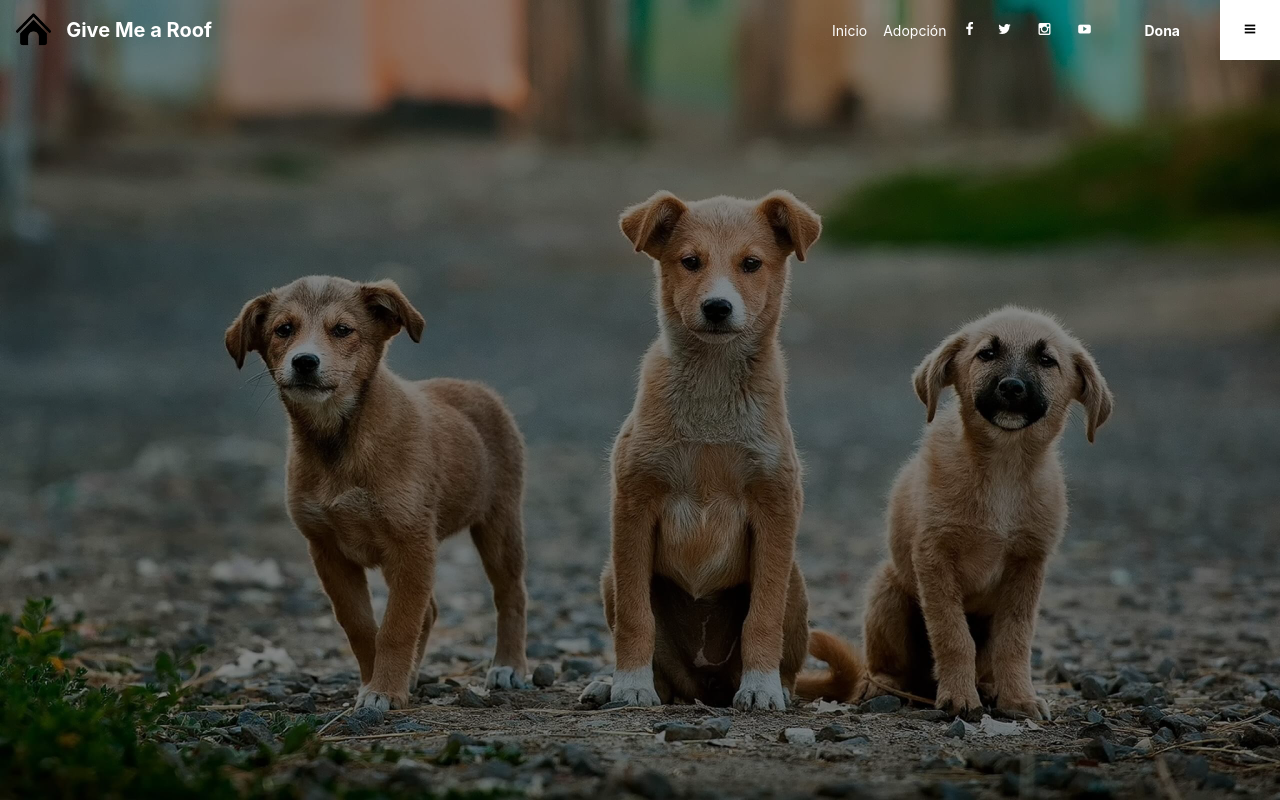
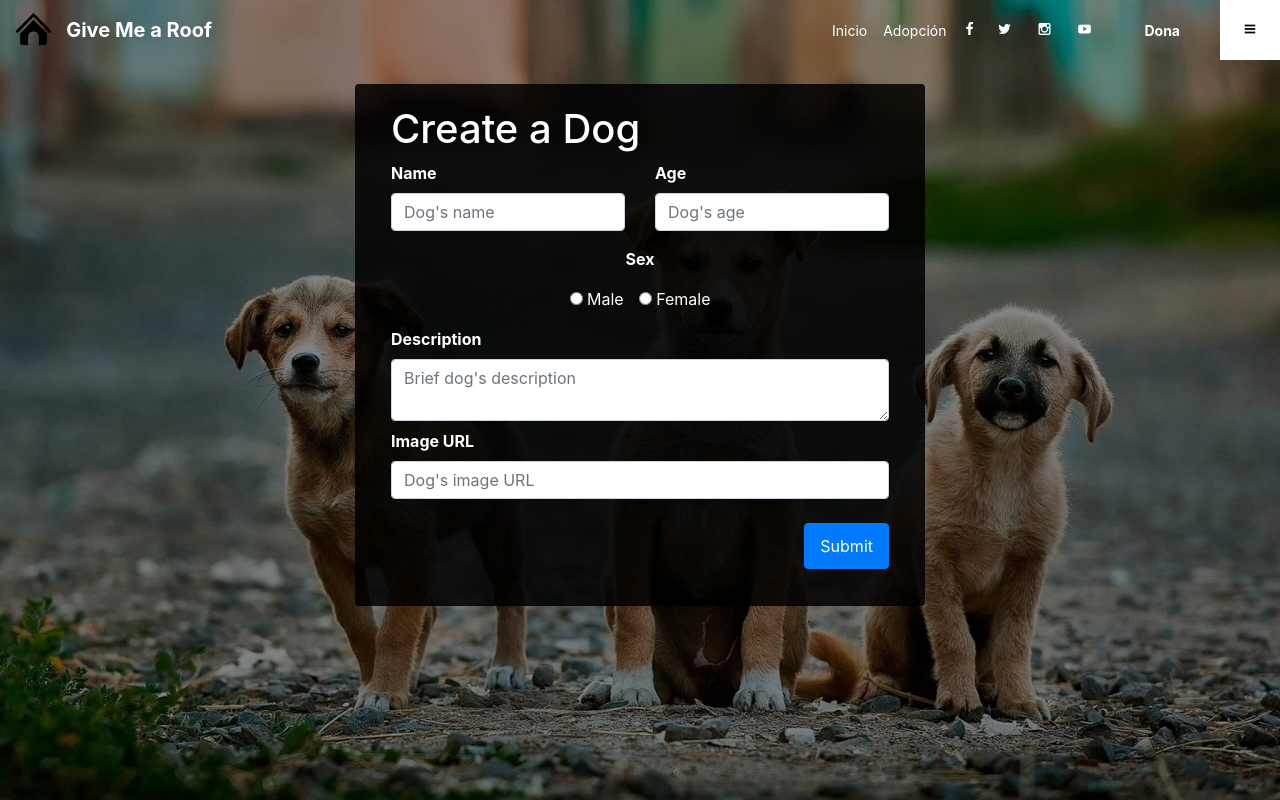
Before and after one commit to ismi1983/adopciones1, an Angular app in the folder give-me-a-roof/: page /dogs/create in a window 1280 px wide. Before the commit this address led to /. Built offline with nearby package versions, Linux system fonts and the light colour scheme.

Commit message:
Add form to add new dogs

```diff
--- a/give-me-a-roof/src/app/app-routing.module.ts
+++ b/give-me-a-roof/src/app/app-routing.module.ts
@@ -3,6 +3,7 @@ import { Routes, RouterModule } from '@angular/router';
 import { DogsComponent } from './components/dogs/dogs.component';
 import { HomeComponent } from './components/home/home.component';
 import { LoginComponent } from './components/login/login.component';
+import { CreateDogComponent } from './components/create-dog/create-dog.component';
 
 
 const routes: Routes = [
@@ -15,6 +16,10 @@ const routes: Routes = [
     component: DogsComponent,
   },
   {
+    path: 'dogs/create',
+    component: CreateDogComponent,
+  },
+  {
     path: 'login',
     component: LoginComponent,
   },
--- a/give-me-a-roof/src/app/app.module.ts
+++ b/give-me-a-roof/src/app/app.module.ts
@@ -10,6 +10,7 @@ import { DogsComponent } from './components/dogs/dogs.component';
 import { DogComponent } from './components/dog/dog.component';
 import { HomeComponent } from './components/home/home.component';
 import { LoginComponent } from './components/login/login.component';
+import { CreateDogComponent } from './components/create-dog/create-dog.component';
 
 @NgModule({
   declarations: [
@@ -18,7 +19,8 @@ import { LoginComponent } from './components/login/login.component';
     DogsComponent,
     DogComponent,
     HomeComponent,
-    LoginComponent
+    LoginComponent,
+    CreateDogComponent
   ],
   imports: [
     BrowserModule,
--- /dev/null
+++ b/give-me-a-roof/src/app/components/create-dog/create-dog.component.html
@@ -0,0 +1,56 @@
+<div class="container create-dog">
+  <div class="row">
+    <div class="col-12 col-md-6 mx-auto mt-4 card">
+      <div class="card-body">
+        <h1>Create a Dog</h1>
+
+        <form (ngSubmit)="onSubmit()" [formGroup]="createForm" class="form-group">
+          <div class="row mb-3">
+            <div class="col-12 col-md-6">
+              <label for="dog-name" class="label">Name</label>
+              <input type="text" formControlName="name" id="dog-name" class="form-control" placeholder="Dog's name">
+            </div>
+
+            <div class="col-12 col-md-6">
+              <label for="dog-age" class="label">Age</label>
+              <input type="text" formControlName="age" id="dog-age" class="form-control" placeholder="Dog's age">
+            </div>
+          </div>
+
+          <div class="row mb-2">
+            <div class="col-12">
+              <p class="text-center label">Sex</p>
+            </div>
+            <div class="col-12 flex dog-sex">
+              <label for="male-dog">
+                <input type="radio" formControlName="sex" id="male-dog" value="Male">
+                Male
+              </label>
+
+              <label for="female-dog">
+                <input type="radio" formControlName="sex" id="female-dog" value="Female">
+                Female
+              </label>
+            </div>
+          </div>
+
+          <div class="row">
+            <div class="col-12 mb-2">
+              <label for="dog-description" class="label">Description</label>
+              <textarea formControlName="description" id="dog-description" class="form-control" placeholder="Brief dog's description"></textarea>
+            </div>
+
+            <div class="col-12 mb-4">
+              <label for="dog-image" class="label">Image URL</label>
+              <input type="text" formControlName="imgUrl" id="dog-image" class="form-control" placeholder="Dog's image URL">
+            </div>
+
+            <div class="col-12">
+              <button class="btn btn-primary">Submit</button>
+            </div>
+          </div>
+        </form>
+      </div>
+    </div>
+  </div>
+</div>
--- /dev/null
+++ b/give-me-a-roof/src/app/components/create-dog/create-dog.component.scss
@@ -0,0 +1,32 @@
+@import '../../../sass/base';
+
+.create-dog {
+  color: $font-primary;
+
+  .card {
+    background-color: $background-primary;
+  }
+
+  .label {
+    font-weight: 700;
+  }
+
+  .dog-sex {
+    justify-content: center;
+
+    label + label {
+      margin-left: 15px;
+    }
+  }
+
+  button {
+    width: 100%;
+    padding: 10px 15px;
+
+    @include medium {
+      width: auto;
+      display: block;
+      margin-left: auto;
+    }
+  }
+}
--- /dev/null
+++ b/give-me-a-roof/src/app/components/create-dog/create-dog.component.ts
@@ -0,0 +1,40 @@
+import { Component, OnInit } from '@angular/core';
+import { FormGroup, FormControl, Validator, Validators } from '@angular/forms';
+import { Router } from '@angular/router';
+import { DogsService } from '../../services/dogs.service';
+import { Dog } from '../../models/dog';
+
+@Component({
+  selector: 'app-create-dog',
+  templateUrl: './create-dog.component.html',
+  styleUrls: ['./create-dog.component.scss']
+})
+export class CreateDogComponent implements OnInit {
+  createForm: FormGroup = new FormGroup({
+    name: new FormControl('', [Validators.pattern('[a-zA-z ]*'), Validators.required]),
+    age: new FormControl('', Validators.required),
+    sex: new FormControl('', [Validators.pattern('(Female)|(Male)'), Validators.required]),
+    description: new FormControl('', [Validators.maxLength(120), Validators.required]),
+    imgUrl: new FormControl('', Validators.required),
+  });
+
+  constructor(private dogService: DogsService, private router: Router) { }
+
+  ngOnInit() {
+  }
+
+  onSubmit(): void {
+    if (this.createForm.valid) {
+      this.submitDog(this.createForm.value);
+    } else {
+      alert('Invalid data!');
+    }
+  }
+
+  private submitDog(data: Dog): void {
+    this.dogService.createDog(data).subscribe((data: Dog): void => {
+      console.log(data);
+      this.router.navigateByUrl('dogs');
+    });
+  }
+}
--- a/give-me-a-roof/src/app/components/dogs/dogs.component.html
+++ b/give-me-a-roof/src/app/components/dogs/dogs.component.html
@@ -1,5 +1,9 @@
 <div class="container">
   <div class="dogs-container">
+    <div class="mb-3">
+      <button class="btn btn-success" (click)="toCreatePage()">Create</button>
+    </div>
+
     <div class="row">
       <ng-container *ngFor="let dog of dogs">
         <app-dog [dog]="dog" class="col-sm-6 col-lg-4"></app-dog>
--- a/give-me-a-roof/src/app/components/dogs/dogs.component.scss
+++ b/give-me-a-roof/src/app/components/dogs/dogs.component.scss
@@ -1,3 +1,5 @@
+@import '../../../sass/base';
+
 .container {
   margin-top: 25px;
   height: 75vh;
@@ -6,5 +8,16 @@
   .dogs-container {
     width: 85%;
     margin: 0 auto;
+
+    button {
+      width: 100%;
+      padding: 10px 15px;
+
+      @include medium {
+        width: auto;
+        display: block;
+        margin-left: auto;
+      }
+    }
   }
 }
--- a/give-me-a-roof/src/app/components/dogs/dogs.component.ts
+++ b/give-me-a-roof/src/app/components/dogs/dogs.component.ts
@@ -1,4 +1,5 @@
 import { Component, OnInit } from '@angular/core';
+import { Router } from '@angular/router';
 import { DogsService } from '../../services/dogs.service';
 import { Dog } from 'src/app/models/dog';
 
@@ -11,10 +12,16 @@ import { Dog } from 'src/app/models/dog';
 export class DogsComponent implements OnInit {
   dogs: Dog[];
 
-  constructor(private dogService: DogsService) { }
+  constructor(private dogService: DogsService, private router: Router) { }
 
   ngOnInit() {
-    this.dogService.getDogs().subscribe(dogs => this.dogs = dogs);
+    this.dogService.getDogs().subscribe(dogs => {
+      this.dogs = dogs
+      this.dogs.map((dog) => dog.age = +dog.age);
+    });
   }
 
+  toCreatePage(): void {
+    this.router.navigateByUrl('dogs/create');
+  }
 }
--- a/give-me-a-roof/src/app/models/dog.ts
+++ b/give-me-a-roof/src/app/models/dog.ts
@@ -1,4 +1,5 @@
 export class Dog {
+  id?: number;
   name: string;
   age: number;
   sex: string;
--- a/give-me-a-roof/src/app/services/dogs.service.ts
+++ b/give-me-a-roof/src/app/services/dogs.service.ts
@@ -15,4 +15,8 @@ export class DogsService {
   getDogs(): Observable<Dog[]> {
     return this.http.get<Dog[]>(environment.apiUrl);
   }
+
+  createDog(data: Dog): Observable<Dog> {
+    return this.http.post<Dog>(environment.apiUrl, data);
+  }
 }
--- a/give-me-a-roof/src/sass/styles.scss
+++ b/give-me-a-roof/src/sass/styles.scss
@@ -30,3 +30,7 @@ body {
     z-index: -1;
   }
 }
+
+.flex {
+  display: flex;
+}
```
Also changed, not shown: 1 other file (tests, documents, lock files or other folders).
